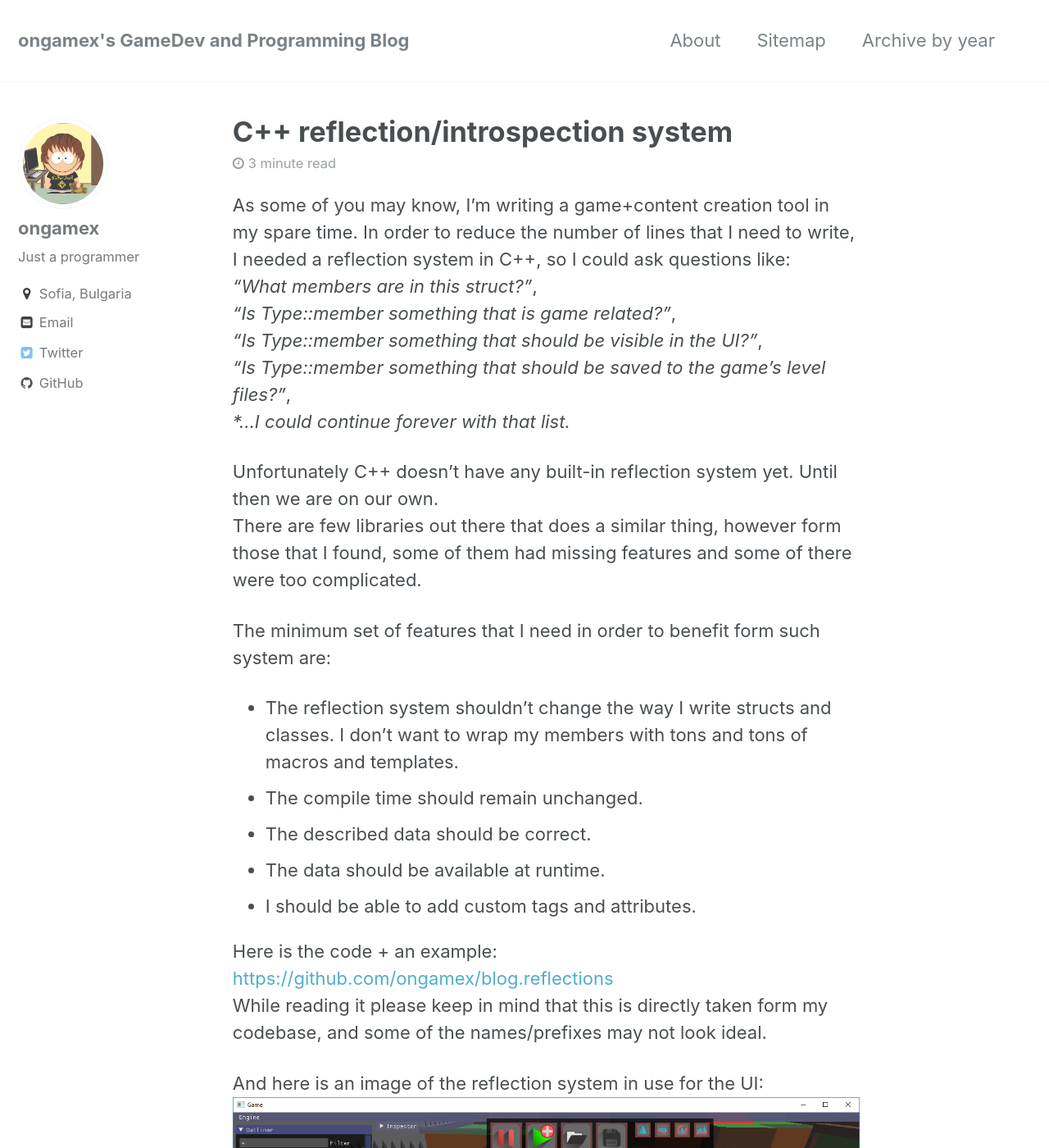
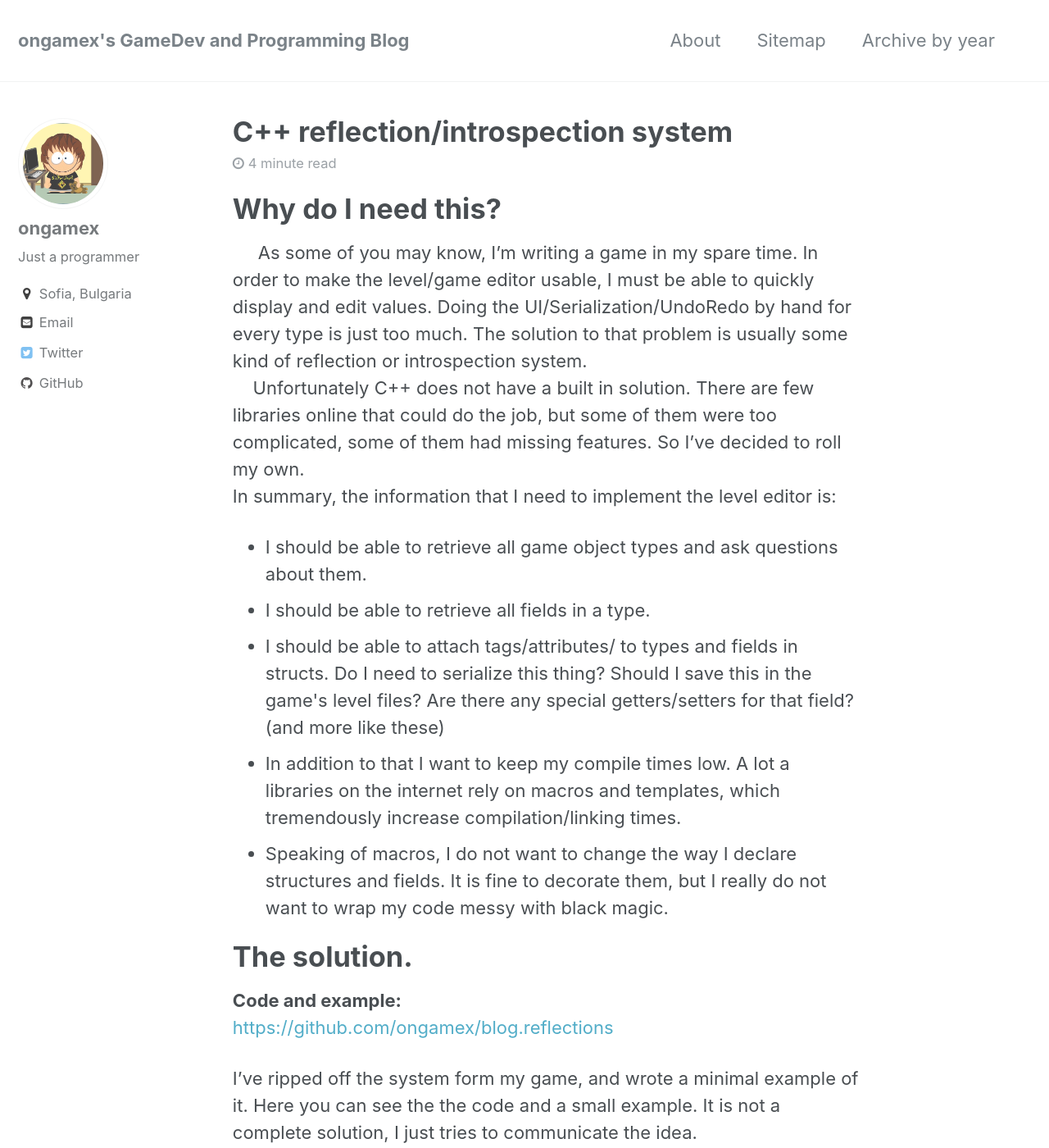
Before and after one commit to ongamex/ongamex.github.io, a Jekyll site: the page built from _posts/2017-29-09-cpp.reflections.md, in a window 1280 px wide and 1400 px high. Shown: the whole window at 82% size. Built offline with Jekyll 4.4.1, drawn with Linux system fonts in a browser that asks for light colours; comment, search, counter and statistics services are not loaded; some of the changed text lies outside the part shown.

Commit message:
- updated post

````diff
--- a/_posts/2017-29-09-cpp.reflections.md
+++ b/_posts/2017-29-09-cpp.reflections.md
@@ -6,36 +6,44 @@ tags: [C++]
 excerpt: "A way to implement reflections in C++!"
 ---
 
-As some of you may know, I'm writing a game+content creation tool in my spare time.
-In order to reduce the number of lines that I need to write, I needed a reflection system in C++, so I could ask questions like:
-*"What members are in this struct?"*,
-*"Is Type::member something that is game related?"*,
-*"Is Type::member something that should be visible in the UI?"*,
-*"Is Type::member something that should be saved to the game's level files?"*,
-**...I could continue forever with that list.*
+# Why do I need this?
 
-Unfortunately C++ doesn't have any built-in reflection system yet. Until then we are on our own.
-There are few libraries out there that does a similar thing, however form those that I found,
-some of them had missing features and some of there were too complicated.
+&nbsp;&nbsp;&nbsp;&nbsp; As some of you may know, I'm writing a game in my spare time.
+In order to make the level/game editor usable, I must be able to quickly display and edit values.
+Doing the UI/Serialization/UndoRedo by hand for every type is just too much.
+The solution to that problem is usually some kind of reflection or introspection system.
+&nbsp;&nbsp;&nbsp;&nbsp;Unfortunately C++ does not have
+a built in solution. There are few libraries online that could do the job, but some of them were too complicated, some of them
+had missing features. So I've decided to roll my own.
+In summary, the information that I need to implement the level editor is:
 
-The minimum set of features that I need in order to benefit form such system are:
-* The reflection system shouldn't change the way I write structs and classes. I don't want to wrap my members with tons and tons of macros and templates.
-* The compile time should remain unchanged.
-* The described data should be correct.
-* The data should be available at runtime.
-* I should be able to add custom tags and attributes.
+* I should be able to retrieve all game object types and ask questions about them.
+* I should be able to retrieve all fields in a type.
+* I should be able to attach tags/attributes/<custom data> to types and fields in structs.
+Do I need to serialize this thing?
+Should I save this in the game's level files?
+Are there any special getters/setters for that field?
+(and more like these)
+* In addition to that I want to keep my compile times low. A lot a libraries on the internet rely on macros and templates, which tremendously increase compilation/linking times.
+* Speaking of macros, I do not want to change the way I declare structures and fields. It is fine to decorate them, but I really do not want to wrap my code messy with black magic.
 
-Here is the code + an example: [https://github.com/ongamex/blog.reflections](https://github.com/ongamex/blog.reflections)
-While reading it please keep in mind that this is directly taken form my codebase,
-and some of the names/prefixes may not look ideal.
+# The solution.
 
-And here is an image of the reflection system in use for the UI:
+**Code and example:**
+[https://github.com/ongamex/blog.reflections](https://github.com/ongamex/blog.reflections)
+
+I've ripped off the system form my game, and wrote a minimal example of it. Here you can see the the code and a small example.
+It is not a complete solution, I just tries to communicate the idea.
+
+And here is an image to break the ice :P
 ![](/assets/images/gamewip.png)
 
-Instead of explaining you how it works(actually the code is explained in the example repository). I'll show you an example usage.
-The idea of the reflection system is to create a place to store descriptions of types (in the case of the example a global variable).
-The somewhere in the beginning of you main function we register all the types that we need to the reflection. We could do that by hand
-or write/use a tool that parses the code and generates it for us. For simplicity I do it by hand(actually in practice I still do it by hand).
+# How it works?
+
+In the beginning of our ```main``` function we somehow describe all the types that we want to have information about and store that data in once place(a global variable in the example).
+Whit that done, we could later use that data however we like (UI, Serialization, UndoRedo, ect.).
+
+So here is a small snippet that shows the idea in practice.
 
 ```cpp
 struct Data
@@ -79,17 +87,39 @@ int main()
 	foo(g_typeRegister.find<Data>()->name);
 	bar(g_typeRegister.find<data>()->members[0].byteOffset);
 }
-
 ```
 
-Future improvements:
-* Multiple inheritance (this is in my TODO-list, I just don't need it currently).
-* Enum values.
-* Cross DLL safety.
-* Checks if the type is fully described. (Not really needed now that I think about it, but for completeness).
-* private member's. I really do not need this because of the semantics that I follow I my code, I guess it could be added if needed.
-* A tool that generates the description for us. This isn't directly linked to the reflection system. Examples are
-[https://www.unrealengine.com/en-US/blog/unreal-property-system-reflection](https://www.unrealengine.com/en-US/blog/unreal-property-system-reflection) or here
+&nbsp;&nbsp;&nbsp;&nbsp; In the example above all the reflection data is described by hand. Ideally we could write a tool that takes our source code,
+parse it and generate all that data automatically. Good example for such tools are:
+[https://www.unrealengine.com/en-US/blog/unreal-property-system-reflection](https://www.unrealengine.com/en-US/blog/unreal-property-system-reflection)
 [http://onqtam.com/programming/2017-09-02-simple-cpp-reflection-with-cmake](http://onqtam.com/programming/2017-09-02-simple-cpp-reflection-with-cmake)
 
+Another idea would be to decorate the code. For example
+
+```cpp
+// Pseudo code
+
+REFLECT_STRUCT(Player, inherits Actor)
+struct Player : Actor
+{
+	FIELD(serializable, visibleInUI, minUI=0, maxUI=100) float health;
+	FIELD(serializable, setFn=setWeapon, getFn=getWeapon) enum currentWeapon;
+};
+```
+
+These ```REFLECT_STRUCT```, ```FIELD``` and so on. Could be just a marcos that defer a function call (using static variables and function tricks).
+
+However I found out that, it isn't much of an effort to describe mu data by hand for now. Probably I'll an automatic solution it in the future.
+
+#Future improvements:
+
+The system currently do the job, but thse could be benefitial:
+
+* Multiple inheritance. (I'll update the example in near future in order to support it).
+* ```enum``` values names.
+* **Cross DLL safety.** The only thing that prevents us from achieving it is the ```QuickTypeId```/```typeid```. Using the name of the type is a quick solution.
+* Checks if a type is fully described. This could be achieved with ```alignof``` and ```sizeof``` computations.
+* private member's (usually not needed and not worth the effort I guess?)
+* A tool that generates the description for us.
+
 I welcome all feedback and feature request, so do not hesitate to ask in the section below ^_^
````
Also changed, not shown: _posts/2017-09-08-Maya2DAnim.md (+1 -2 lines).
